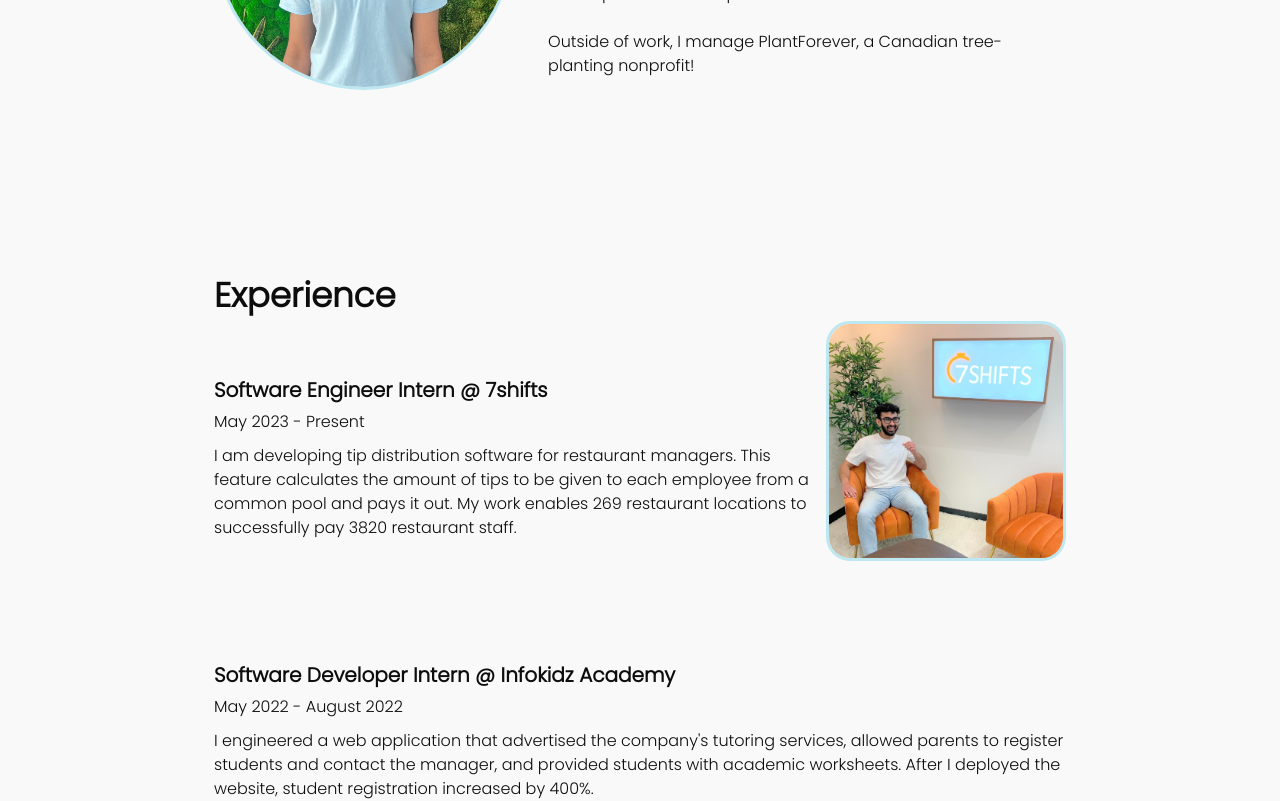
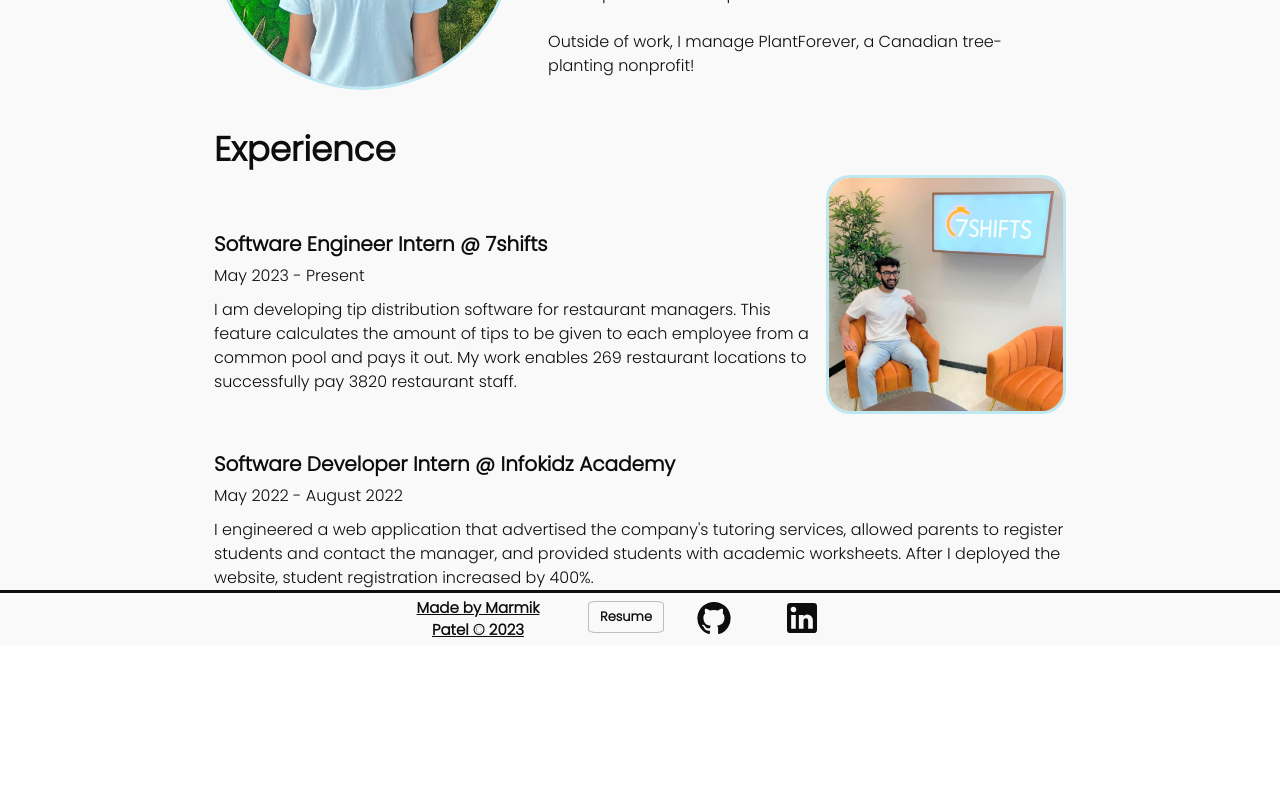
Before and after one commit to marmikpatel19/marmikpatel19.github.io, a React (Create React App) app: page / in a window 1280 px wide. Shown: the part 1040-1841 px from the top of the page. After the commit the page ends 1691 px from the top, so only its background shows below. Built offline with nearby package versions, Linux system fonts and the light colour scheme.

Commit message:
fix overlap bug

```diff
--- a/src/components/about.jsx
+++ b/src/components/about.jsx
@@ -9,7 +9,6 @@ function About() {
       maxWidth="md"
       sx={{
         bgcolor: "background.main",
-        height: "60vh",
         width: "90%",
       }}
     >
@@ -65,11 +64,11 @@ function About() {
               fontSize: "h7.fontSize",
             }}
           >
-            I'm studying <b>Computer Science</b> at the
-            University of Saskatchewan. I'm currently doing an
-            internship at 7shifts as a <b>Software Engineer Intern</b>, building
-            innovative restaurant-management software. Last summer, I also did a
-            Software Development internship. <br />
+            I'm studying <b>Computer Science</b> at the University of
+            Saskatchewan. I'm currently doing an internship at 7shifts as a{" "}
+            <b>Software Engineer Intern</b>, building innovative
+            restaurant-management software. Last summer, I also did a Software
+            Development internship. <br />
             <br />
             Outside of work, I manage PlantForever, a Canadian tree-planting
             nonprofit!
--- a/src/components/experience.jsx
+++ b/src/components/experience.jsx
@@ -9,9 +9,7 @@ function Experience(props) {
       maxWidth="md"
       sx={{
         bgcolor: "background.main",
-        height: "60vh",
         width: "90%",
-        marginBottom: "-7%",
       }}
     >
       {props.showHeading && (
```
